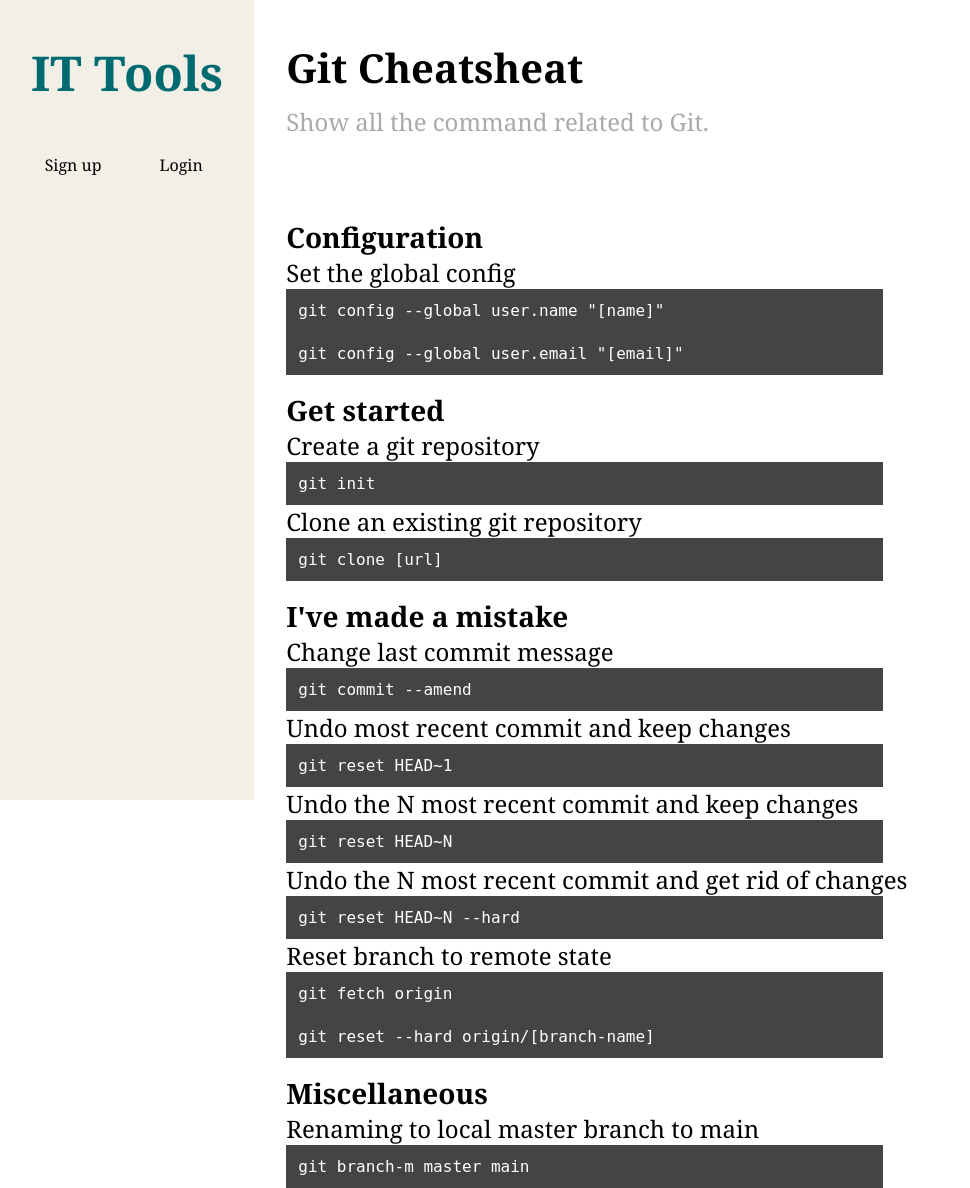
After one commit to codefulTM/it-tools, a Django app: page /category/10/git-cheatsheet in a window 1280 px wide. The commit adds this page. Shown: the whole page, without its empty margins (0-970 px from the left). Run offline with Django 5.2, Linux system fonts and the light colour scheme; data that the repository does not hold is empty; some libraries are stand-ins or nearby versions.

Commit message:
Create git_cheatsheet.html
Added a new HTML template for showing all the common Git commands

```diff
--- a/tkpmproject/it_tools/backend/static/tool.css
+++ b/tkpmproject/it_tools/backend/static/tool.css
@@ -263,3 +263,19 @@ input[type=range]:focus {
     padding: 20px;
     border-radius: 4px;
 }
+
+.git-code {
+    display: inline-block;
+    font-family: monospace;
+    font-size: 16px;
+    padding: 12px;
+    color: #fff;
+    background-color: #444;
+    width: 60%;
+}
+
+h4 {
+    font-size: 28px;
+    font-weight: bold;
+    margin-top: 16px;
+}
--- /dev/null
+++ b/tkpmproject/it_tools/backend/templates/tools/git_cheatsheet.html
@@ -0,0 +1,39 @@
+{% extends "master.html" %}
+
+{% block content %}
+<h2 class="tool-name">Git Cheatsheat</h2>
+
+<p class="tool-des">
+    Show all the command related to Git.
+</p>
+
+<div class="tool-body">
+    <h4>Configuration</h4>
+    <label class="normal-label">Set the global config</label><br>
+    <small class="git-code">git config --global user.name "[name]"</small><br>
+    <small class="git-code">git config --global user.email "[email]"</small>
+
+    <h4>Get started</h4>
+    <label class="normal-label">Create a git repository</label><br>
+    <small class="git-code">git init</small><br>
+    <label class="normal-label">Clone an existing git repository</label><br>
+    <small class="git-code">git clone [url]</small>
+
+    <h4>I've made a mistake</h4>
+    <label class="normal-label">Change last commit message</label><br>
+    <small class="git-code">git commit --amend</small><br>
+    <label class="normal-label">Undo most recent commit and keep changes</label><br>
+    <small class="git-code">git reset HEAD~1</small><br>
+    <label class="normal-label">Undo the N most recent commit and keep changes</label><br>
+    <small class="git-code">git reset HEAD~N</small><br>
+    <label class="normal-label">Undo the N most recent commit and get rid of changes</label><br>
+    <small class="git-code">git reset HEAD~N --hard</small><br>
+    <label class="normal-label">Reset branch to remote state</label><br>
+    <small class="git-code">git fetch origin</small><br>
+    <small class="git-code">git reset --hard origin/[branch-name]</small>
+
+    <h4>Miscellaneous</h4>
+    <label class="normal-label">Renaming to local master branch to main</label><br>
+    <small class="git-code">git branch-m master main</small>
+</div>
+{% endblock %}
--- a/tkpmproject/it_tools/backend/urls.py
+++ b/tkpmproject/it_tools/backend/urls.py
@@ -14,6 +14,7 @@ urlpatterns = [
     path('category/9/measurement-unit-converter', views.measurement_unit_converter_tool, name='measurement_unit_converter'),
     path('category/9/website-load-time-tester', views.website_load_time_tester_tool, name='website_load_time_tester'),
     path('category/9/chronometer', views.chronometer_tool, name='chronometer'),
+    path('category/10/git-cheatsheet', views.git_cheatsheet_tool, name='git_cheatsheet'),
     path('login/', views.login, name="login"),
     path('signup/', views.signup, name="signup"),
     path('logout/', views.logout, name='logout'),
--- a/tkpmproject/it_tools/backend/views.py
+++ b/tkpmproject/it_tools/backend/views.py
@@ -126,6 +126,10 @@ def chronometer_tool(request):
     context = get_master_context(request)
     return render(request, 'tools/chronometer.html', context)
 
+def git_cheatsheet_tool(request):
+    context = get_master_context(request)
+    return render(request, 'tools/git_cheatsheet.html', context)
+
 def get_master_context(request):
     # Get all it tools and convert query set to a list of objects
     it_tools = json.dumps(list(get_all_tools()), default=str)
```
